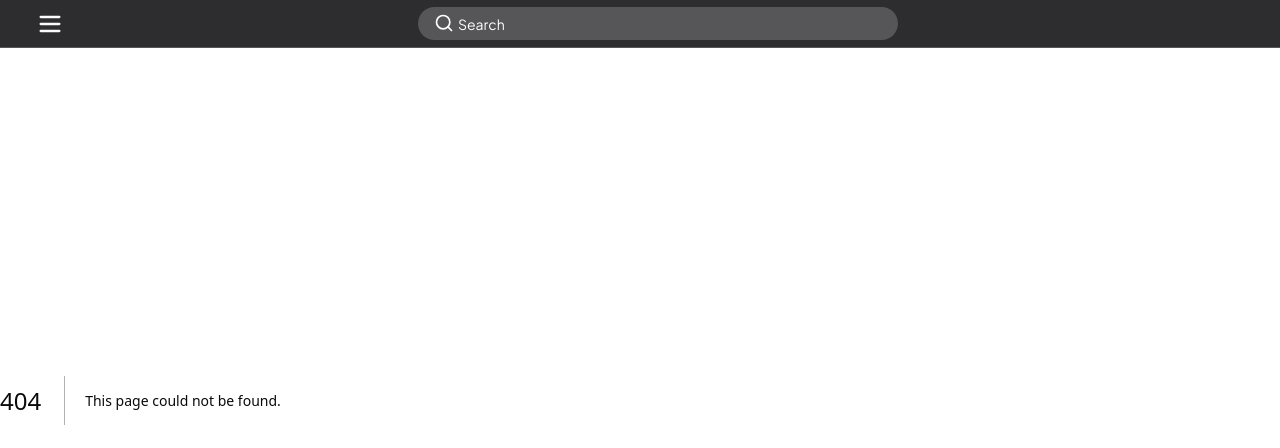
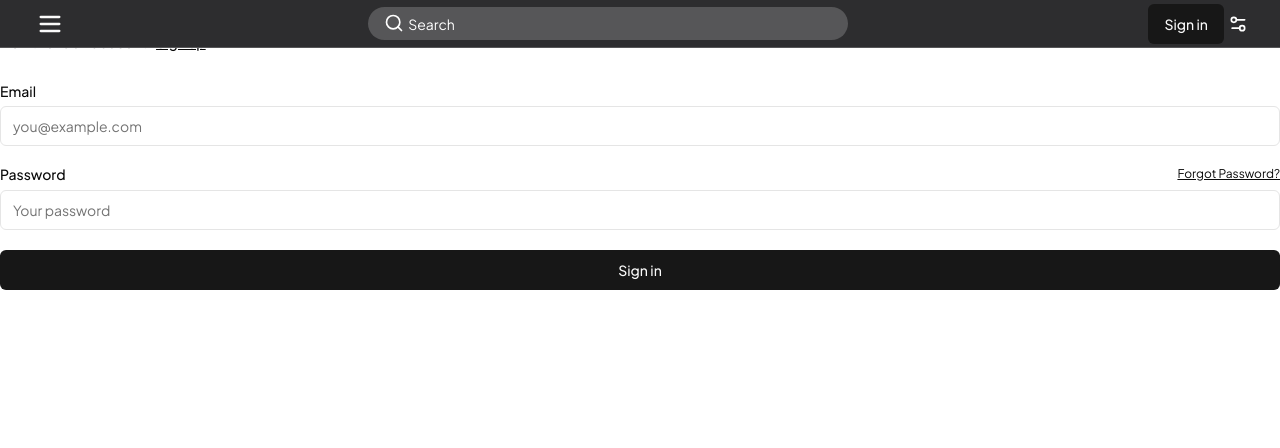
Before and after one commit to Oz996/Flow-Task-Manager, a Next.js app: page /sign-in in a window 1280 px wide. Before the commit this address had no page. Shown: the top 448 px of the page. Built offline with nearby package versions, Linux system fonts and the light colour scheme; no server answers.

Commit message:
added sign in page and some templates on header

```diff
--- /dev/null
+++ b/app/(auth)/sign-in/page.tsx
@@ -0,0 +1,39 @@
+import { signInAction } from "@/app/actions";
+import { SubmitButton } from "@/components/submit-button";
+import { Input } from "@/components/ui/input";
+import { Label } from "@/components/ui/label";
+import Link from "next/link";
+
+export default function Login() {
+  return (
+    <form className="flex-1 flex flex-col min-w-64">
+      <h1 className="text-2xl font-medium">Sign in</h1>
+      <p className="text-sm text-foreground">
+        Don't have an account?{" "}
+        <Link className="text-foreground font-medium underline" href="/sign-up">
+          Sign up
+        </Link>
+      </p>
+      <div className="flex flex-col gap-2 [&>input]:mb-3 mt-8">
+        <Label htmlFor="email">Email</Label>
+        <Input name="email" placeholder="you@example.com" required />
+        <div className="flex justify-between items-center">
+          <Label htmlFor="password">Password</Label>
+          <Link
+            className="text-xs text-foreground underline"
+            href="/forgot-password"
+          >
+            Forgot Password?
+          </Link>
+        </div>
+        <Input
+          type="password"
+          name="password"
+          placeholder="Your password"
+          required
+        />
+        <SubmitButton formAction={signInAction}>Sign in</SubmitButton>
+      </div>
+    </form>
+  );
+}
--- /dev/null
+++ b/app/actions.ts
@@ -0,0 +1,48 @@
+"use server";
+
+import { createClient } from "@/lib/supabase/server";
+import { redirect } from "next/navigation";
+
+export const signUpAction = async (formData: FormData) => {
+  const email = formData.get("email")?.toString();
+  const password = formData.get("password")?.toString();
+  const supabase = createClient();
+
+  if (!email || !password) {
+    return { error: "Email and password are required" };
+  }
+
+  const { error } = await supabase.auth.signUp({
+    email,
+    password,
+  });
+
+  if (error) {
+    console.error(error.message);
+  } else {
+    return redirect("/");
+  }
+};
+
+export const signInAction = async (formData: FormData) => {
+  const email = formData.get("email") as string;
+  const password = formData.get("password") as string;
+  const supabase = createClient();
+
+  const { error } = await supabase.auth.signInWithPassword({
+    email,
+    password,
+  });
+
+  if (error) {
+    console.error(error.message);
+  }
+
+  return redirect("/");
+};
+
+export const signOutAction = async () => {
+  const supabase = createClient();
+  await supabase.auth.signOut();
+  return redirect("/sign-in");
+};
--- a/components/header/header.tsx
+++ b/components/header/header.tsx
@@ -1,13 +1,30 @@
+import { createClient } from "@/lib/supabase/server";
 import Searchbar from "./searchbar";
 import SidebarButton from "./sidebar-button";
+import { Settings2 } from "lucide-react";
+import { Button } from "@/components/ui/button";
+import Link from "next/link";
 
-export default function Header() {
+export default async function Header() {
+  const {
+    data: { user },
+  } = await createClient().auth.getUser();
+
   return (
     <header className="w-screen h-12 bg-main absolute left-0 top-0 border-b-main-light border-b">
       <div className="container flex justify-between items-center h-full">
         <SidebarButton />
         <Searchbar />
-        <div></div>
+        <div className="flex gap-1 items-center">
+          {user ? (
+            <div className="size-8 rounded-full bg-main-light" />
+          ) : (
+            <Button asChild>
+              <Link href="/sign-in">Sign in</Link>
+            </Button>
+          )}
+          <Settings2 size={20} className="text-white" />
+        </div>
       </div>
     </header>
   );
--- /dev/null
+++ b/components/submit-button.tsx
@@ -0,0 +1,18 @@
+"use client";
+
+import { Button } from "@/components/ui/button";
+import { Loader2 } from "lucide-react";
+import { type ComponentProps } from "react";
+import { useFormStatus } from "react-dom";
+
+type Props = ComponentProps<typeof Button>;
+
+export function SubmitButton({ children, ...props }: Props) {
+  const { pending } = useFormStatus();
+
+  return (
+    <Button type="submit" aria-disabled={pending} {...props}>
+      {pending ? <Loader2 className="animate-spin" /> : children}
+    </Button>
+  );
+}
--- /dev/null
+++ b/components/ui/label.tsx
@@ -0,0 +1,26 @@
+"use client"
+
+import * as React from "react"
+import * as LabelPrimitive from "@radix-ui/react-label"
+import { cva, type VariantProps } from "class-variance-authority"
+
+import { cn } from "@/lib/utils"
+
+const labelVariants = cva(
+  "text-sm font-medium leading-none peer-disabled:cursor-not-allowed peer-disabled:opacity-70"
+)
+
+const Label = React.forwardRef<
+  React.ElementRef<typeof LabelPrimitive.Root>,
+  React.ComponentPropsWithoutRef<typeof LabelPrimitive.Root> &
+    VariantProps<typeof labelVariants>
+>(({ className, ...props }, ref) => (
+  <LabelPrimitive.Root
+    ref={ref}
+    className={cn(labelVariants(), className)}
+    {...props}
+  />
+))
+Label.displayName = LabelPrimitive.Root.displayName
+
+export { Label }
```
